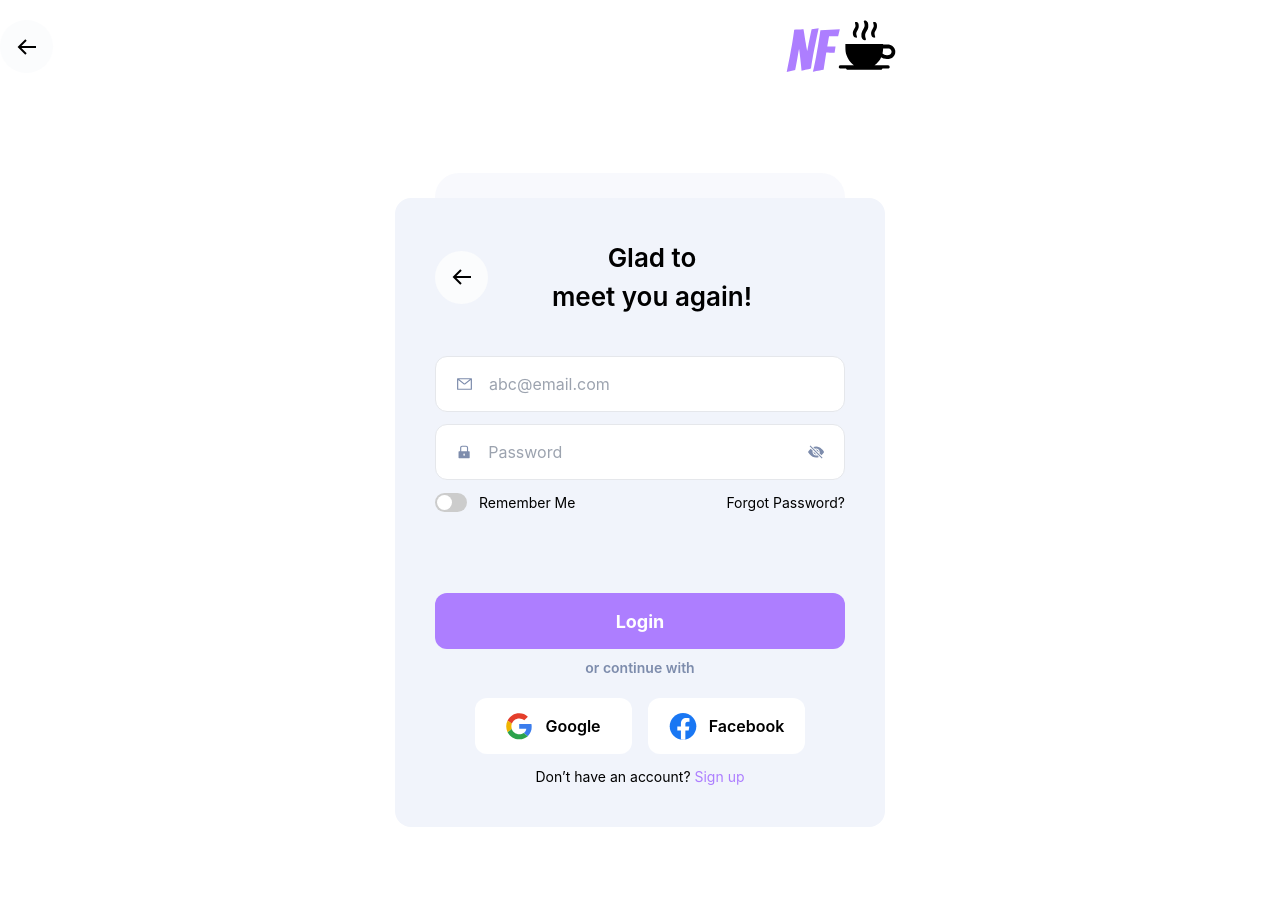
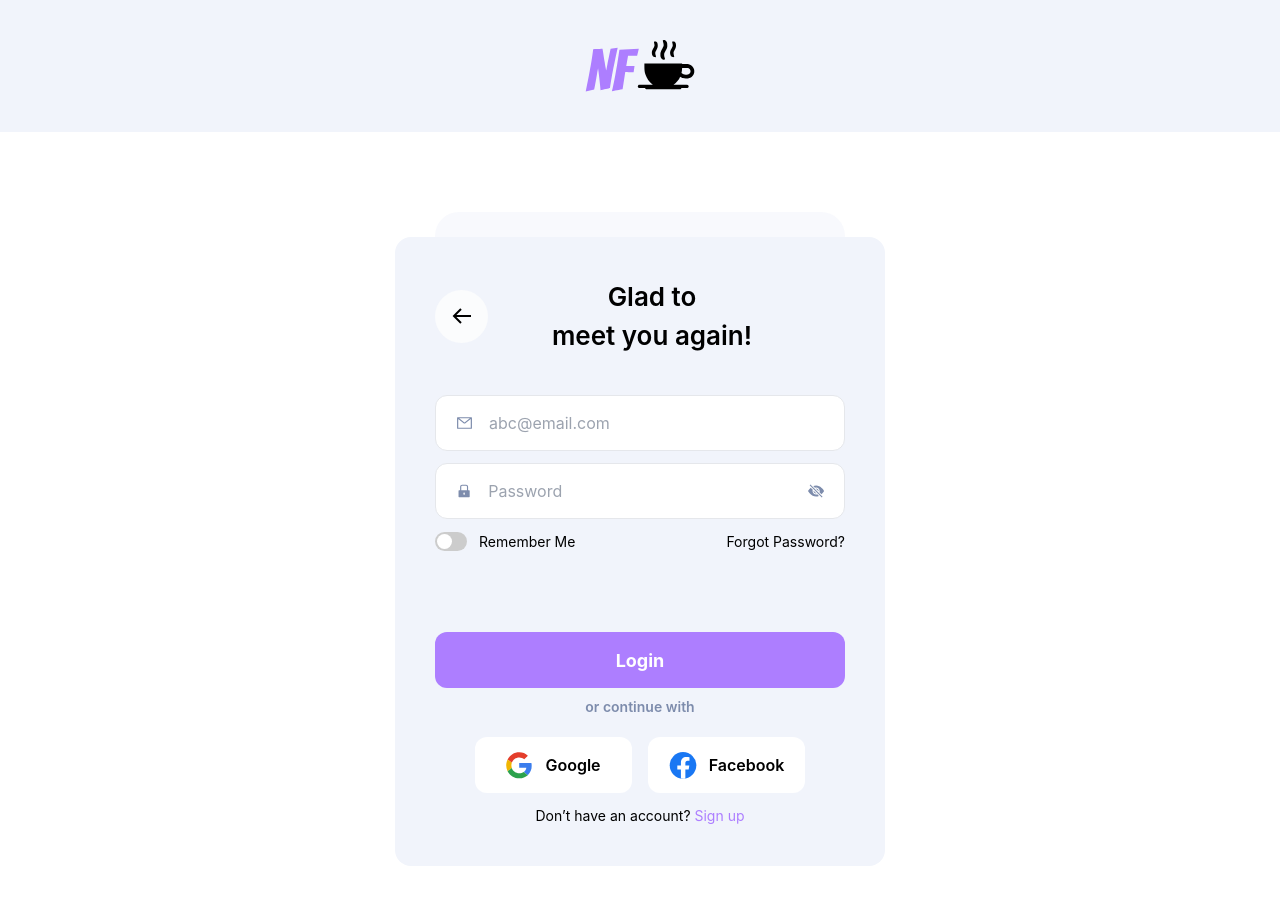
Before and after one commit to ZainSaleem1110/NF-Next, a Next.js app: page / in a window 1280 px wide. Shown: the top 904 px of the page. Built offline with nearby package versions, Linux system fonts and the light colour scheme.

Commit message:
design landing page, detail page, create event form,sucessful page

```diff
--- a/tailwind.config.js
+++ b/tailwind.config.js
@@ -1,5 +1,5 @@
 module.exports = {
-  purge: ['./pages/**/*.{js,ts,jsx,tsx}', './components/**/*.{js,ts,jsx,tsx}'],
+  purge: ['./pages/**/*.{js,ts,jsx,tsx}', './Components/**/*.{js,ts,jsx,tsx}'],
   theme: {
     extend: {},
   },
```
